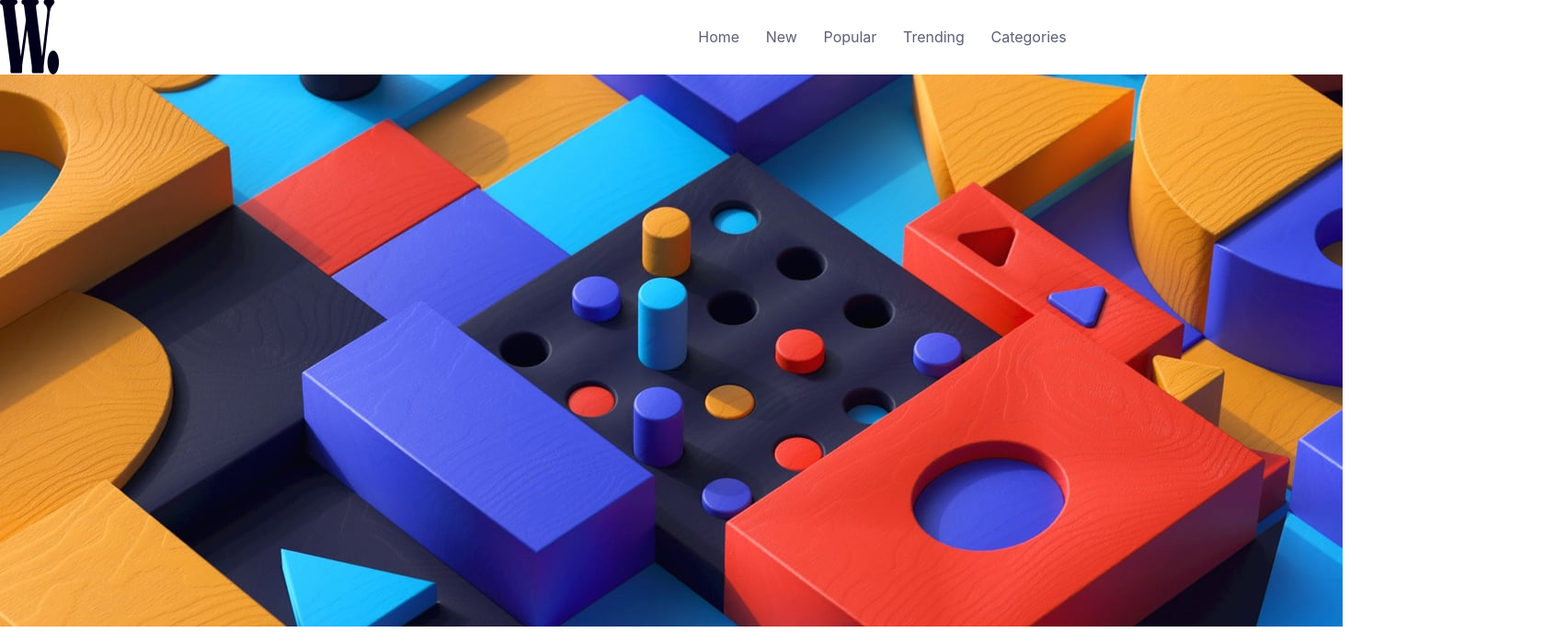
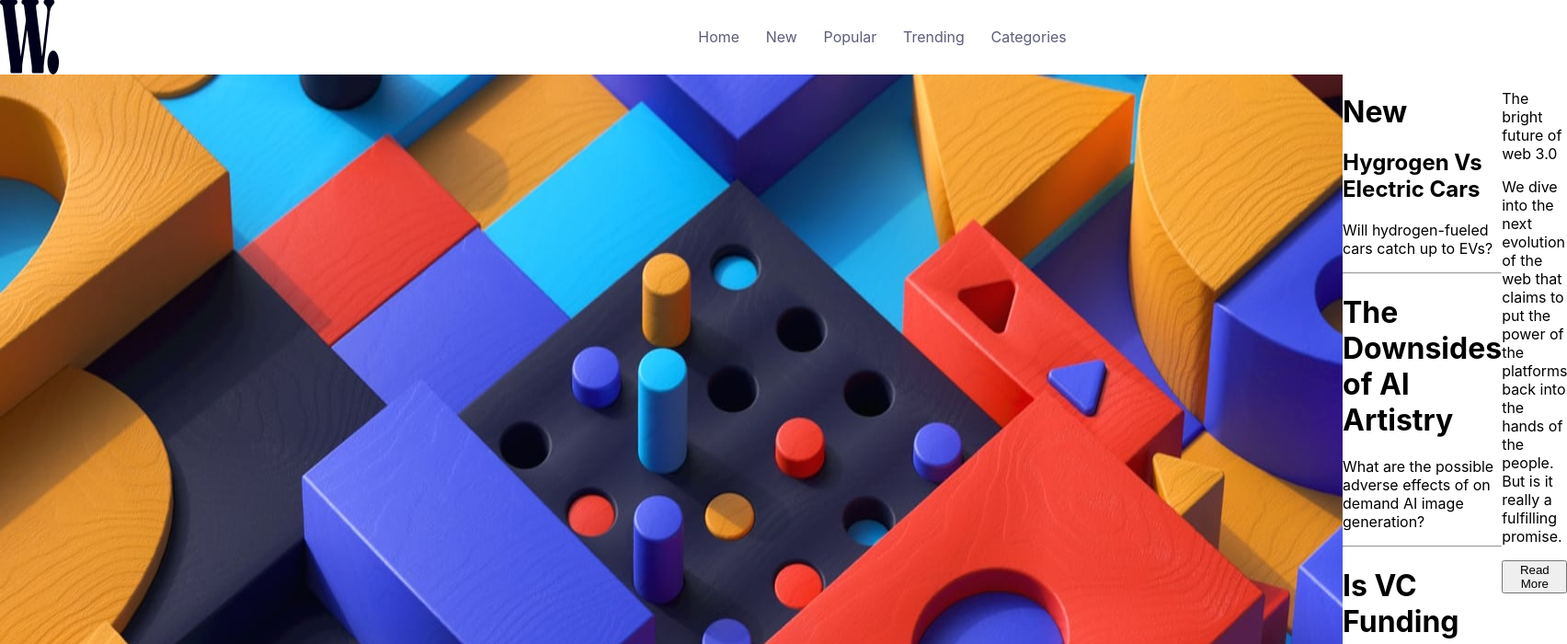
Before and after one commit to steven-mpawulo/news-homepage, a React (Create React App) app: page / in a window 1280 px wide. Shown: the top 700 px of the page at 92% size, 1704 px wide, since content can reach past the window. Built offline with nearby package versions, Linux system fonts and the light colour scheme.

Commit message:
adds side container

```diff
--- a/src/components/homepage/Main.js
+++ b/src/components/homepage/Main.js
@@ -1,12 +1,24 @@
 import React from 'react'
 import ImageDesktop from '../../images/image-web-3-desktop.jpg'
+import './main.css'
 
 const Main = () => {
     return (
         <main>
             <div className='main'>
                 <img src={ImageDesktop} alt="ilustration" />
-                <div className="inner-container">
+                <div className="side-container">
+                    <h1>New</h1>
+                    <h2>Hygrogen Vs Electric Cars</h2>
+                    <p>Will hydrogen-fueled cars catch up to EVs?</p>
+                    <hr />
+                    <h1>The Downsides of AI Artistry</h1>
+                    <p>What are the possible adverse effects of on demand AI image generation?</p>
+                    <hr />
+                    <h1>Is VC Funding Drying Up?</h1>
+                    <p>Private funding by VC firms is down 50% YOY. We will take a look at what it means</p>
+                </div>
+                <div className="lower-container">
                     <div className="first-container">
                         <p>The bright future of web 3.0</p>
                     </div>
--- a/src/components/homepage/main.css
+++ b/src/components/homepage/main.css
@@ -0,0 +1,3 @@
+.main {
+    display: flex;
+}
```
